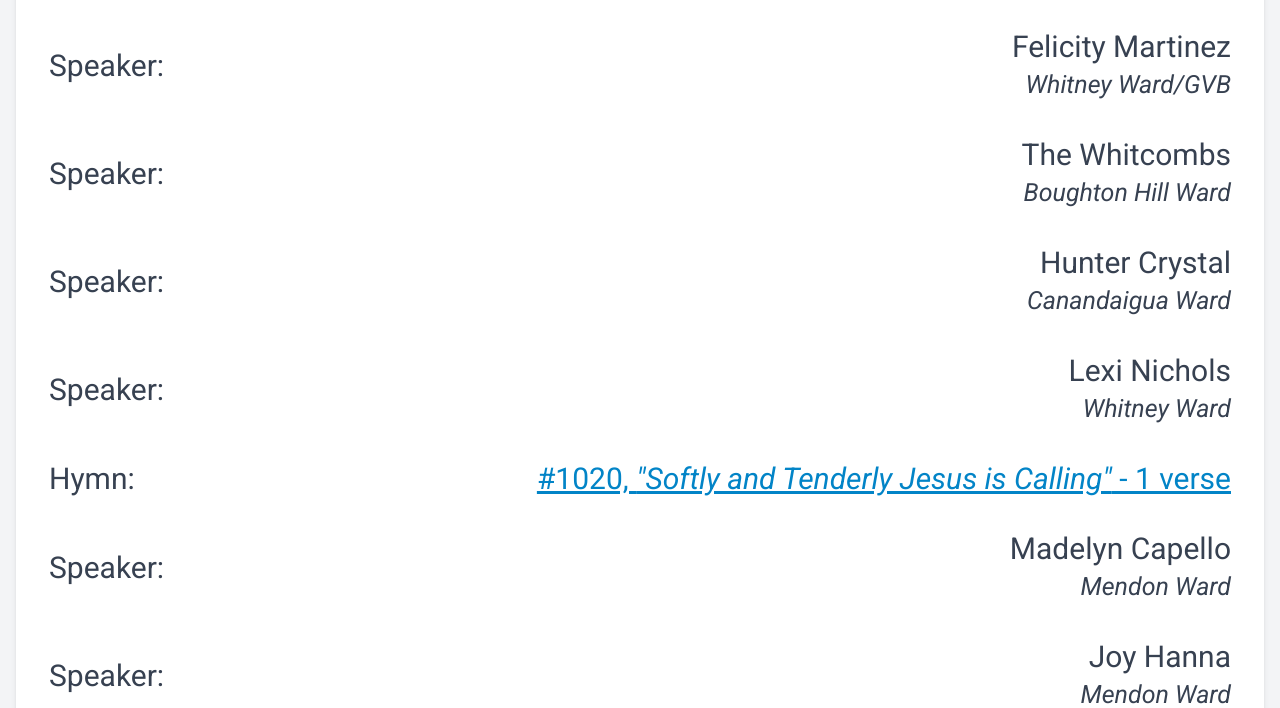
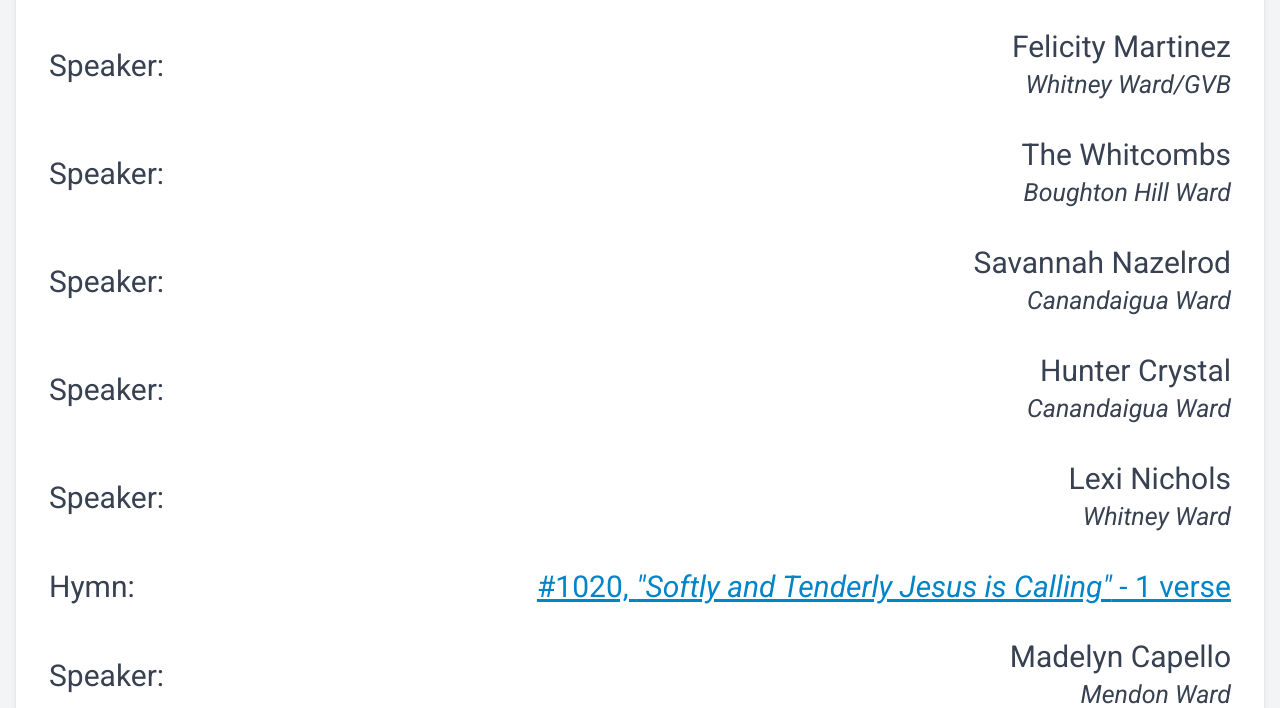
Before and after one commit to mikeasilva/palmyra-ny-stake, a FastAPI app: page / in a window 1280 px wide. Shown: the part 2339-3047 px from the top of the page. Run offline with FastAPI, Linux system fonts and the light colour scheme; some libraries are stand-ins or nearby versions.

Commit message:
Minor change

```diff
--- a/templates/general.html
+++ b/templates/general.html
@@ -79,12 +79,10 @@
                 <td class="text-left">Speaker:</td>
                 <td class="text-right">The Whitcombs<br/><i class="smaller">Boughton Hill Ward</i></td>
             </tr>
-            <!--
             <tr>
                 <td class="text-left">Speaker:</td>
-                <td class="text-right">Laura Crum<br /><i class="smaller">Palmyra Ward</i></td>
+                <td class="text-right">Savannah Nazelrod<br /><i class="smaller">Canandaigua Ward</i></td>
             </tr>
-            -->
             <tr>
                 <td class="text-left">Speaker:</td>
                 <td class="text-right">Hunter Crystal<br/><i class="smaller">Canandaigua Ward</i></td>
```
